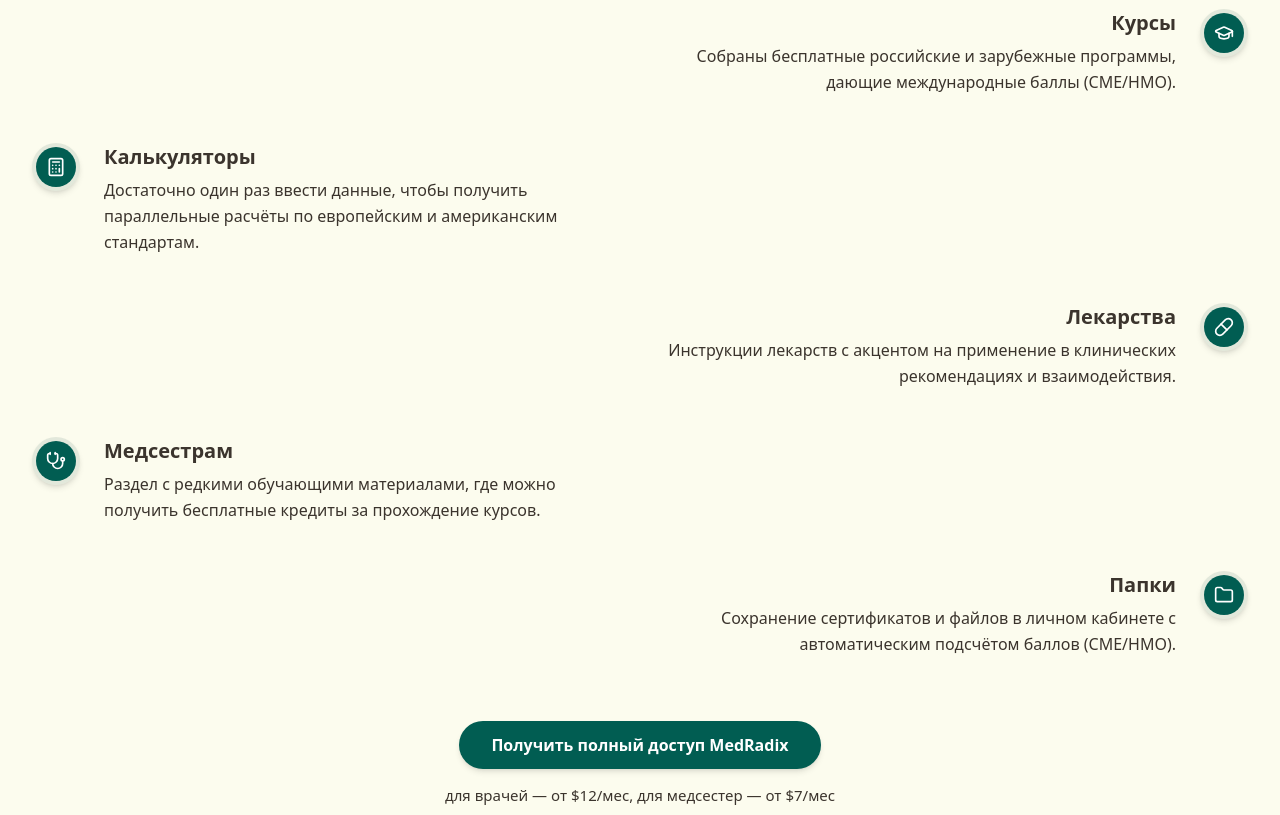
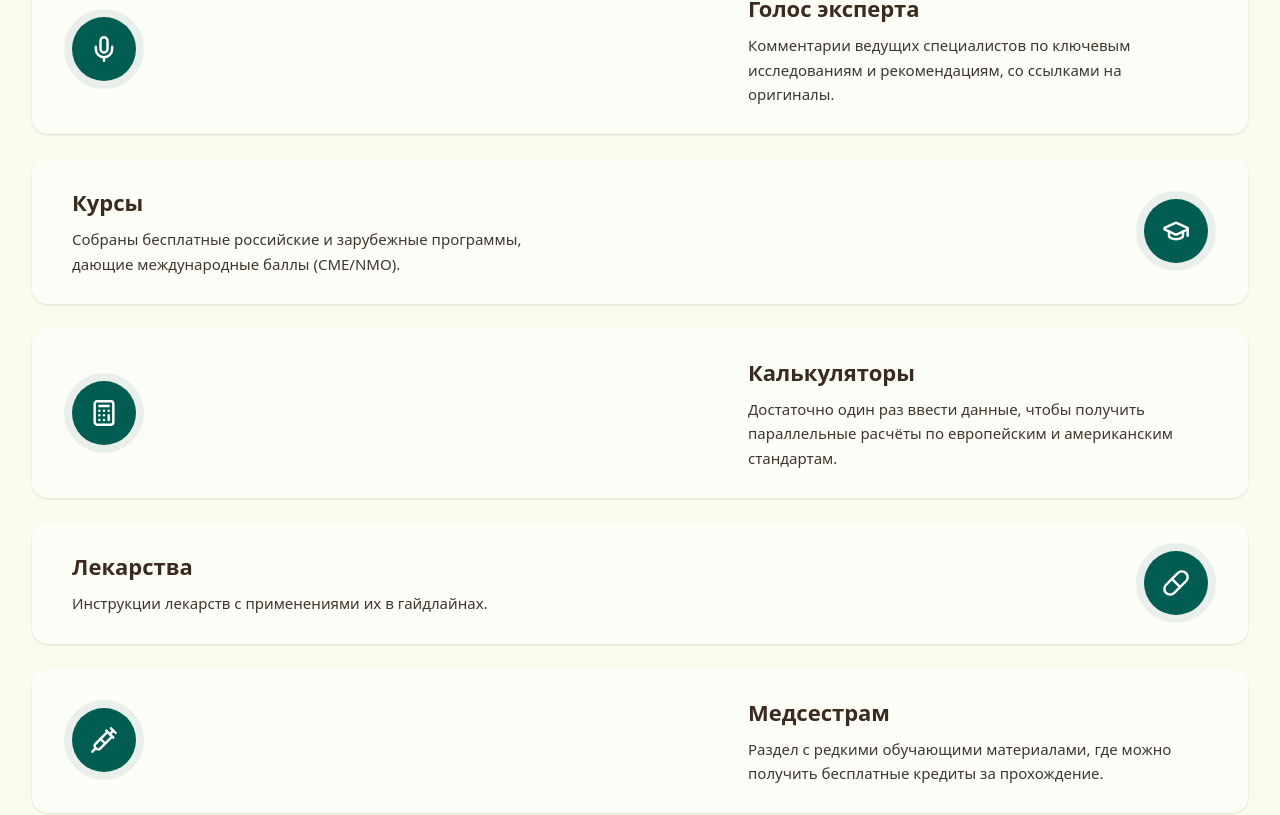
Before and after one commit to NMaryko/MedRadix, a Next.js app: page / in a window 1280 px wide. Shown: the part 1205-2020 px from the top of the page. Built offline with nearby package versions, Linux system fonts and the light colour scheme.

Commit message:
Refactor section items and update layout
Refactor sections and update descriptions for clarity. Replace icons and adjust alignment for better layout.

```diff
--- a/app/page.tsx
+++ b/app/page.tsx
@@ -2,15 +2,15 @@
 
 import { useState } from 'react';
 import {
-  Activity,
+  FileText,
   BookOpen,
-  FileText,
+  PenSquare,
   Mic,
   GraduationCap,
   Calculator,
   Pill,
-  Stethoscope,
-  Folder,
+  Syringe,
+  FolderOpen,
 } from 'lucide-react';
 
 const SPECIALTIES: string[] = [
@@ -54,14 +54,12 @@ const NEWS = [
   },
   {
     id: 3,
-    title:
-      'Исследование The Lancet: связь между сном и риском деменции',
+    title: 'Исследование The Lancet: связь между сном и риском деменции',
     href: '#',
   },
   {
     id: 4,
-    title:
-      'JAMA: Влияние витамина D на иммунный ответ при COVID-19',
+    title: 'JAMA: Влияние витамина D на иммунный ответ при COVID-19',
     href: '#',
   },
   {
@@ -72,33 +70,26 @@ const NEWS = [
   },
 ];
 
-type SectionItem = {
-  id: string;
-  title: string;
-  description: string;
-  href: string;
-  icon: React.ComponentType<{ size?: number; className?: string }>;
-  variant: 'news' | 'default';
-};
-
-const SECTIONS: SectionItem[] = [
+// Блоки «шахмат» для разделов
+const SECTION_BLOCKS = [
   {
     id: 'news',
     title: 'Новое',
     description:
-      'Обновления по версиям гайдлайнов, свежим исследованиям и материалам на MedRadix. Новые материалы помечены янтарной линией и остаются в разделе «Новое» 14 дней. Новости по гайдам дополнительно сохраняются в этом разделе до 60 дней.',
+      'Обновления по версиям гайдлайнов, свежим исследованиям и материалам, появляющимся на сайте MedRadix. Новые материалы помечены янтарной линией, которая показывает добавления за последние 14 дней. Для раздела «Гайды» новости остаются в Новом до 60 дней.',
     href: '/news',
-    icon: Activity,
-    variant: 'news',
+    align: 'right' as const, // первый блок справа
+    icon: FileText,
+    accent: 'yellow' as const,
   },
   {
     id: 'guides',
     title: 'Гайды',
     description:
-      'Европейские клинические рекомендации, сопоставленные с американскими гайдами, с регулярным обновлением версий и ключевых изменений.',
+      'Европейские клинические рекомендации, сопоставленные с американскими гайдлайнами, с регулярным обновлением версий и ключевых изменений.',
     href: '/guides',
+    align: 'left' as const,
     icon: BookOpen,
-    variant: 'default',
   },
   {
     id: 'articles',
@@ -106,26 +97,26 @@ const SECTIONS: SectionItem[] = [
     description:
       'Самые свежие исследования из ключевых медицинских журналов мира, краткие выводы, цифры и ссылки на оригиналы.',
     href: '/articles',
-    icon: FileText,
-    variant: 'default',
+    align: 'right' as const,
+    icon: PenSquare,
   },
   {
     id: 'experts',
     title: 'Голос эксперта',
     description:
-      'Комментарии ведущих специалистов по ключевым исследованиям и рекомендациям, со ссылками на оригинальные источники.',
+      'Комментарии ведущих специалистов по ключевым исследованиям и рекомендациям, со ссылками на оригиналы.',
     href: '/experts',
+    align: 'left' as const,
     icon: Mic,
-    variant: 'default',
   },
   {
     id: 'courses',
     title: 'Курсы',
     description:
-      'Собраны бесплатные российские и зарубежные программы, дающие международные баллы (CME/НМО).',
+      'Собраны бесплатные российские и зарубежные программы, дающие международные баллы (CME/NМО).',
     href: '/courses',
+    align: 'right' as const,
     icon: GraduationCap,
-    variant: 'default',
   },
   {
     id: 'calculators',
@@ -133,35 +124,35 @@ const SECTIONS: SectionItem[] = [
     description:
       'Достаточно один раз ввести данные, чтобы получить параллельные расчёты по европейским и американским стандартам.',
     href: '/calculators',
+    align: 'left' as const,
     icon: Calculator,
-    variant: 'default',
   },
   {
     id: 'drugs',
     title: 'Лекарства',
     description:
-      'Инструкции лекарств с акцентом на применение в клинических рекомендациях и взаимодействия.',
+      'Инструкции лекарств с применениями их в гайдлайнах.',
     href: '/drugs',
+    align: 'right' as const,
     icon: Pill,
-    variant: 'default',
   },
   {
     id: 'nurses',
     title: 'Медсестрам',
     description:
-      'Раздел с редкими обучающими материалами, где можно получить бесплатные кредиты за прохождение курсов.',
+      'Раздел с редкими обучающими материалами, где можно получить бесплатные кредиты за прохождение.',
     href: '/nurses',
-    icon: Stethoscope,
-    variant: 'default',
+    align: 'left' as const,
+    icon: Syringe, // шприц
   },
   {
     id: 'folders',
     title: 'Папки',
     description:
-      'Сохранение сертификатов и файлов в личном кабинете с автоматическим подсчётом баллов (CME/НМО).',
+      'Сохранение сертификатов и файлов в личном кабинете с автоматическим подсчётом баллов (CME/NМО).',
     href: '/folders',
-    icon: Folder,
-    variant: 'default',
+    align: 'right' as const,
+    icon: FolderOpen,
   },
 ];
 
@@ -177,14 +168,14 @@ export default function HomePage() {
         <div className="max-w-[1360px] mx-auto px-4 pt-4 pb-4">
           {/* ТРИ КОЛОНКИ: чип слева, афоризм по центру, фильтр справа */}
           <div className="flex items-center">
-            {/* Левая колонка: чип */}
+            {/* Левая колонка: чип, выравнен к афоризму на одной линии */}
             <div className="flex-1 flex justify-start">
               <button className="px-5 py-1.5 text-xs font-medium rounded-full border border-[#b6b6c0] bg-white shadow-sm">
                 Афоризм месяца
               </button>
             </div>
 
-            {/* Центральная колонка: афоризм */}
+            {/* Центральная колонка: афоризм строго по центру всей области */}
             <div className="flex-shrink-0 text-center">
               <h2 className="text-2xl md:text-3xl font-semibold italic tracking-wide">
                 Mens sana in corpore sano
@@ -194,7 +185,7 @@ export default function HomePage() {
               </p>
             </div>
 
-            {/* Правая колонка: фильтр специальности */}
+            {/* Правая колонка: фильтр специальности, симметрично чипу */}
             <div className="flex-1 flex justify-end">
               <div className="flex flex-col items-end gap-1">
                 <span className="text-[11px] uppercase tracking-[0.18em] text-[#9c978f]">
@@ -244,80 +235,132 @@ export default function HomePage() {
         </ul>
       </section>
 
-      {/* ШАХМАТКА РАЗДЕЛОВ */}
-      <section className="max-w-[1360px] mx-auto px-4 pt-6 pb-20">
-        <div className="space-y-10 md:space-y-12">
-          {SECTIONS.map((item, index) => {
-            const isRight = index % 2 === 0; // 1,3,5,... справа; 2,4,6,... слева
-            const Icon = item.icon;
-            const isNews = item.variant === 'news';
-
-            const iconCircleClasses = isNews
-              ? 'bg-[#f59e0b]'
-              : 'bg-[#015d52]';
-
-            const titleClasses = isNews
-              ? 'text-[#e59e0b]'
-              : 'text-[#3b342d]';
+      {/* Шахматное описание разделов */}
+      <section className="max-w-[1360px] mx-auto px-4 pt-10 pb-20 space-y-6">
+        {SECTION_BLOCKS.map((block) => {
+          const Icon = block.icon;
+          const isRight = block.align === 'right';
 
           return (
+            <a
+              key={block.id}
+              href={block.href}
+              className="
+                group block rounded-2xl bg-white/60
+                shadow-sm hover:shadow-[0_18px_40px_rgba(0,0,0,0.09)]
+                transition-all duration-200
+                hover:-translate-y-1
+              "
+            >
               <div
-                key={item.id}
-                className={`flex ${isRight ? 'justify-end' : 'justify-start'}`}
+                className={`
+                  flex items-center justify-between
+                  px-10 py-7
+                  gap-10
+                  ${isRight ? 'text-right' : 'text-left'}
+                `}
               >
-                <a
-                  href={item.href}
-                  className={`flex items-start gap-4 md:gap-6 group ${
-                    isRight ? 'text-right' : 'text-left'
-                  }`}
+                {isRight ? (
+                  <>
+                    {/* Текст слева, иконка справа */}
+                    <div className="flex-1 max-w-[460px] text-left">
+                      <h3
+                        className={`
+                          text-[22px] font-semibold mb-2
+                          ${
+                            block.accent === 'yellow'
+                              ? 'text-[#e6a800]'
+                              : 'text-[#3b2a1f]'
+                          }
+                        `}
                       >
-                  {/* Для левого столбца: иконка слева, текст справа.
-                      Для правого столбца: текст слева, иконка справа. */}
-                  {!isRight && (
-                    <div className="flex h-12 w-12 flex-none items-center justify-center rounded-full shadow-md bg-[#013b35]/10">
-                      <div
-                        className={`flex h-10 w-10 items-center justify-center rounded-full ${iconCircleClasses}`}
-                      >
-                        <Icon size={20} className="text-white" />
-                      </div>
-                    </div>
-                  )}
-
-                  <div className="max-w-md md:max-w-lg">
-                    <h3
-                      className={`text-lg md:text-xl font-semibold ${titleClasses} group-hover:underline decoration-[#015d52]/60`}
-                    >
-                      {item.title}
+                        {block.title}
                       </h3>
-                    <p className="mt-1.5 text-[15px] md:text-[16px] leading-relaxed text-[#3b342d]">
-                      {item.description}
+                      <p className="text-[15px] leading-relaxed text-[#3f362d]">
+                        {block.description}
                       </p>
                     </div>
 
-                  {isRight && (
-                    <div className="flex h-12 w-12 flex-none items-center justify-center rounded-full shadow-md bg-[#013b35]/10">
+                    <div className="flex-1 flex justify-end">
                       <div
-                        className={`flex h-10 w-10 items-center justify-center rounded-full ${iconCircleClasses}`}
+                        className={`
+                          flex items-center justify-center
+                          h-16 w-16 rounded-full
+                          ${
+                            block.accent === 'yellow'
+                              ? 'bg-[#f0a83a]'
+                              : 'bg-[#015d52]'
+                          }
+                          text-white
+                          shadow-[0_0_0_8px_rgba(1,93,82,0.08)]
+                          group-hover:shadow-[0_0_0_10px_rgba(1,93,82,0.18)]
+                          group-hover:scale-105
+                          transition-transform duration-200
+                        `}
                       >
-                        <Icon size={20} className="text-white" />
+                        <Icon size={28} strokeWidth={2.1} />
                       </div>
                     </div>
+                  </>
+                ) : (
+                  <>
+                    {/* Иконка слева, текст справа */}
+                    <div className="flex-1 flex justify-start">
+                      <div
+                        className={`
+                          flex items-center justify-center
+                          h-16 w-16 rounded-full
+                          ${
+                            block.accent === 'yellow'
+                              ? 'bg-[#f0a83a]'
+                              : 'bg-[#015d52]'
+                          }
+                          text-white
+                          shadow-[0_0_0_8px_rgba(1,93,82,0.08)]
+                          group-hover:shadow-[0_0_0_10px_rgba(1,93,82,0.18)]
+                          group-hover:scale-105
+                          transition-transform duration-200
+                        `}
+                      >
+                        <Icon size={28} strokeWidth={2.1} />
+                      </div>
+                    </div>
+
+                    <div className="flex-1 max-w-[460px]">
+                      <h3
+                        className={`
+                          text-[22px] font-semibold mb-2
+                          ${
+                            block.accent === 'yellow'
+                              ? 'text-[#e6a800]'
+                              : 'text-[#3b2a1f]'
+                          }
+                        `}
+                      >
+                        {block.title}
+                      </h3>
+                      <p className="text-[15px] leading-relaxed text-[#3f362d]">
+                        {block.description}
+                      </p>
+                    </div>
+                  </>
                 )}
+              </div>
             </a>
-              </div>
           );
         })}
-        </div>
 
-        {/* Кнопка доступа и email */}
-        <div className="mt-16 text-center">
-          <button className="inline-flex items-center justify-center rounded-full bg-[#015d52] px-8 py-3 text-sm md:text-base font-semibold text-white shadow-md hover:bg-[#01463d] transition-colors">
+        {/* Блок с кнопкой доступа и ценой */}
+        <div className="pt-10 text-center">
+          <button className="inline-flex items-center justify-center rounded-full bg-[#015d52] px-8 py-3 text-[15px] font-semibold text-white hover:bg-[#01463d] transition-colors duration-200 shadow-md">
             Получить полный доступ MedRadix
           </button>
-          <p className="mt-4 text-sm md:text-[15px] text-[#3b342d]">
-            для врачей — от $12/мес, для медсестер — от $7/мес
+
+          <p className="mt-3 text-sm text-[#3b342d]">
+            для врачей — от $12/мес, для медсестёр — от $7/мес
           </p>
-          <p className="mt-10 text-sm md:text-[15px] text-[#3b342d]">
+
+          <p className="mt-10 text-sm text-[#6b6256]">
             support@medradix.info
           </p>
         </div>
```
Lines whose indentation alone changed are shown as unchanged.
